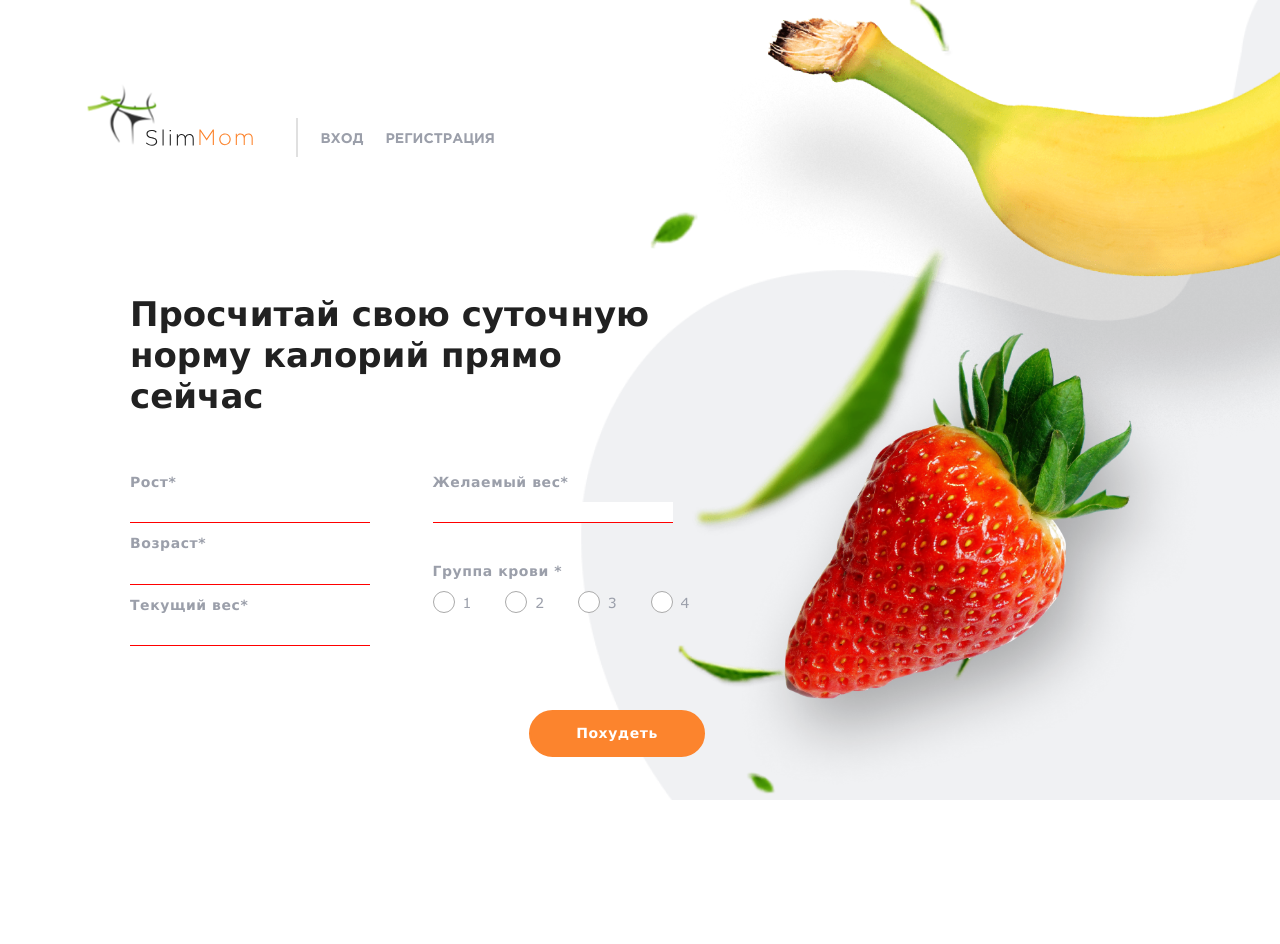
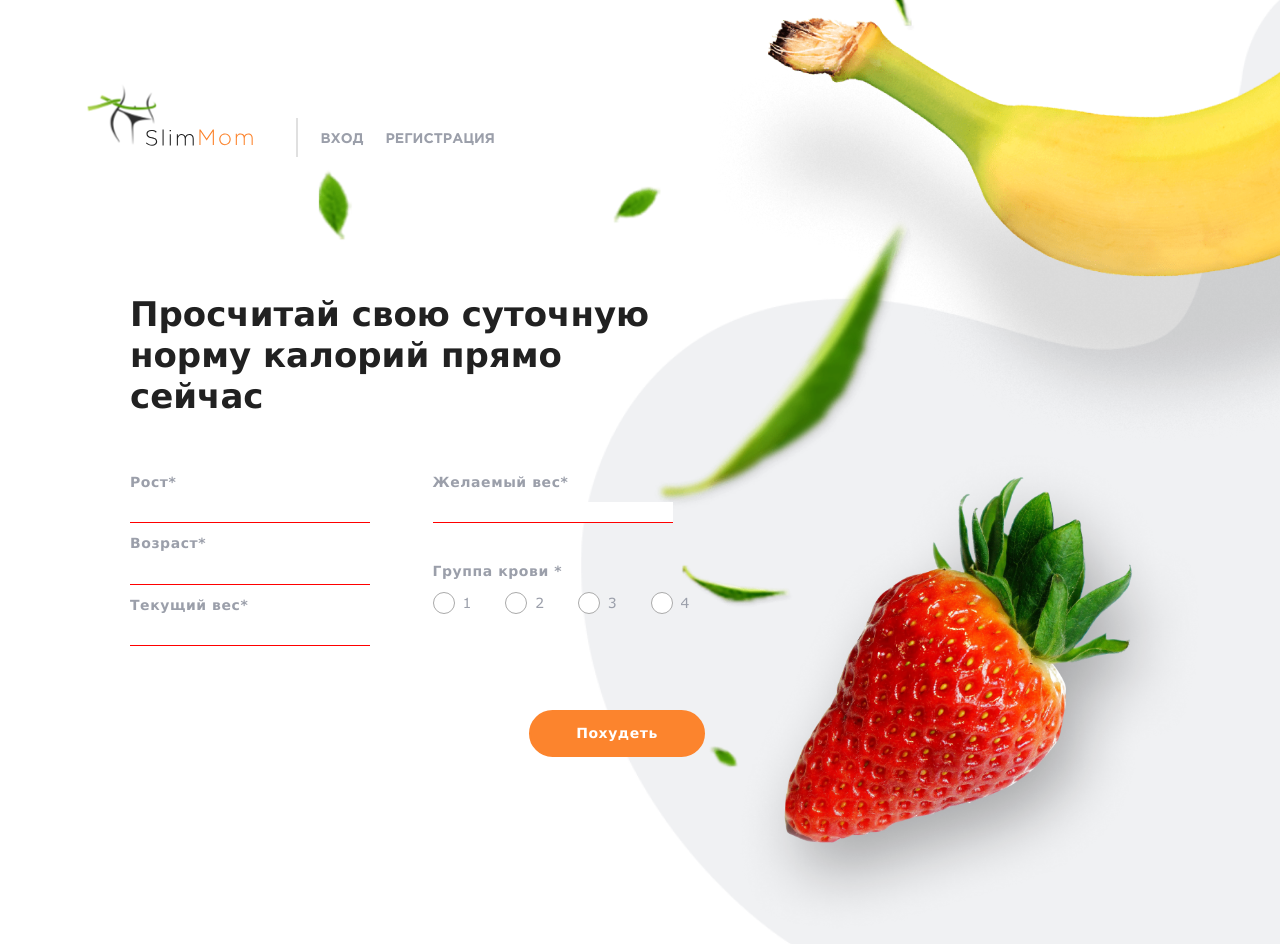
Before and after one commit to nazarsilveroff/hydeem-reactivno, a React (Create React App) app: page / in a window 1280 px wide. Before the commit the page ends 800 px from the top, so only its background shows below. Built offline with nearby package versions, Linux system fonts and the light colour scheme.

Commit message:
++++++++++++

```diff
--- a/src/Components/Summary/Summary.js
+++ b/src/Components/Summary/Summary.js
@@ -5,6 +5,7 @@ import { authorizationSelector } from "../../redux/auth/authSelectors";
 
 import {
   getDaySummarySelector,
+  getInfoForDaySelector,
   getSelectedDayString,
 } from "../../redux/day/daySelectors";
 import { userNotAllProd } from "../../redux/user/userSelectors";
@@ -12,7 +13,7 @@ import { userNotAllProd } from "../../redux/user/userSelectors";
 const Summary = () => {
   const authorization = useSelector(authorizationSelector);
   const selectedDay = useSelector(getSelectedDayString);
-
+  const defaultData = useSelector(getInfoForDaySelector);
   const daySummary = useSelector(getDaySummarySelector);
   const notAllProd = useSelector(userNotAllProd);
 
@@ -32,13 +33,14 @@ const Summary = () => {
             </ul>
             <ul className={style.list}>
               <li className={style.text}>
-                {Math.round(daySummary?.kcalLeft) || 0}
+                {Math.round(defaultData?.kcalLeft || daySummary?.kcalLeft) || 0}
               </li>
               <li className={style.text}>
                 {Math.round(daySummary?.kcalConsumed) || 0}
               </li>
               <li className={style.text}>
-                {Math.round(daySummary?.dailyRate) || 0}
+                {Math.round(defaultData?.dailyRate || daySummary?.dailyRate) ||
+                  0}
               </li>
               <li className={style.text}>
                 {Math.round(daySummary?.percentsOfDailyRate) || 0}%
--- a/src/Components/diary/diaryForm/DiaryForm.module.css
+++ b/src/Components/diary/diaryForm/DiaryForm.module.css
@@ -55,6 +55,7 @@
 .diaryButtonModal:hover{
     background-color: #FFFFFF;
     color: #fc842d;
+    border: 2px solid #fc842d;
 }
 .productResultList{
     width: 295px;
--- a/src/Components/diary/diaryProductList/DiaryProductList.module.css
+++ b/src/Components/diary/diaryProductList/DiaryProductList.module.css
@@ -59,7 +59,7 @@ color: #212121;
 
 .diaryProductListCcal {
     width: 80px;
-    height: 26px;
+    height: 35px;
     border: none;
     border-bottom: 1px solid #e0e0e0;
     margin-right: 10px;
--- a/src/pages/Calculate.module.css
+++ b/src/pages/Calculate.module.css
@@ -140,7 +140,7 @@ input[type="radio"] + label:before {
   height: 22px;
   margin-right: 14px;
   position: absolute;
-  top: -3px;
+  top: -2.5px;
   left: 0;
   border: 1px solid #aaa;
   background-color: #fff;
@@ -187,14 +187,15 @@ input[type="number"] {
 @media screen and (min-width: 768px) {
   .container__active {
     width: 100%;
+    min-height: 944px;
     margin-left: 86px;
     margin-right: 74px;
     margin-top: 100px;
     background-image: url(../img/banana@1x.png), url(../img/strawberry@1x.png),
-      url(../img/leaves-login-tablet@1x.png), url(../img/spot-tablet.png);
+      url(../img/leavesRotate@1x.png), url(../img/spot-tablet.png);
     background-repeat: no-repeat;
-    background-position: top 100% right -244px, top 323px right 57px,
-      bottom -84px left -325px, 100% 100%;
+    background-position:top 132% right -244px, top 249px right 57px,
+      bottom -107px left -215px, 100% 100%;
     height: 100vh;
   }
   .container {
@@ -236,10 +237,10 @@ input[type="number"] {
 
     padding: 294px 0 0 0;
     background-image: url(../img/banana@2x.png), url(../img/strawberry@2x.png),
-      url(../img/leaves-login-tablet@2x.png), url(../img/spot.png);
+      url(../img/leaves@2x.png), url(../img/spot.png);
     background-repeat: no-repeat;
     background-position: top -200px left 600px, bottom 1px right 80px,
-      top -1px right 55%, top 20% right 0;
+      top -1px right 63%, top 20% right 0;
     background-size: 900px, 500px, 700px, 700px;
   }
   .container {
--- a/src/redux/auth/authActions.js
+++ b/src/redux/auth/authActions.js
@@ -4,11 +4,9 @@ export const registerRequest = createAction("auth/registerRequest");
 export const registerSuccess = createAction("auth/registerSuccess");
 export const registerError = createAction("auth/registerError");
 
-
 export const loginRequest = createAction("auth/loginRequest");
 export const loginSuccess = createAction("auth/loginSuccess");
 export const loginError = createAction("auth/loginError");
 
-
 export const logOut = createAction("auth/logOut");
 export const clearError = createAction("auth/clearError");
```
Also changed, not shown: src/img/leavesRotate@1x.png (added).
